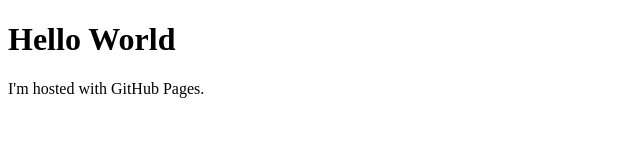
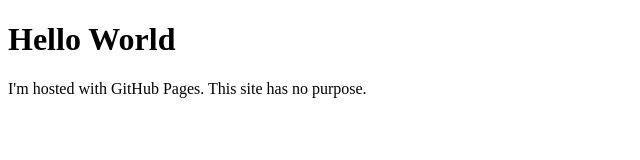
Before and after one commit to DamavndMind/DamavndMind.github.io, a plain HTML site: page index.html in a window 1280 px wide. Shown: the whole page, without its empty margins (0-640 px from the left). Drawn offline with Linux system fonts and the light colour scheme.

Commit message:
Update index.html

```diff
--- a/index.html
+++ b/index.html
@@ -7,6 +7,6 @@ test
 </head>
 <body>
 <h1>Hello World</h1>
-<p>I'm hosted with GitHub Pages.</p>
+<p>I'm hosted with GitHub Pages. This site has no purpose.</p>
 </body>
 </html>
```
